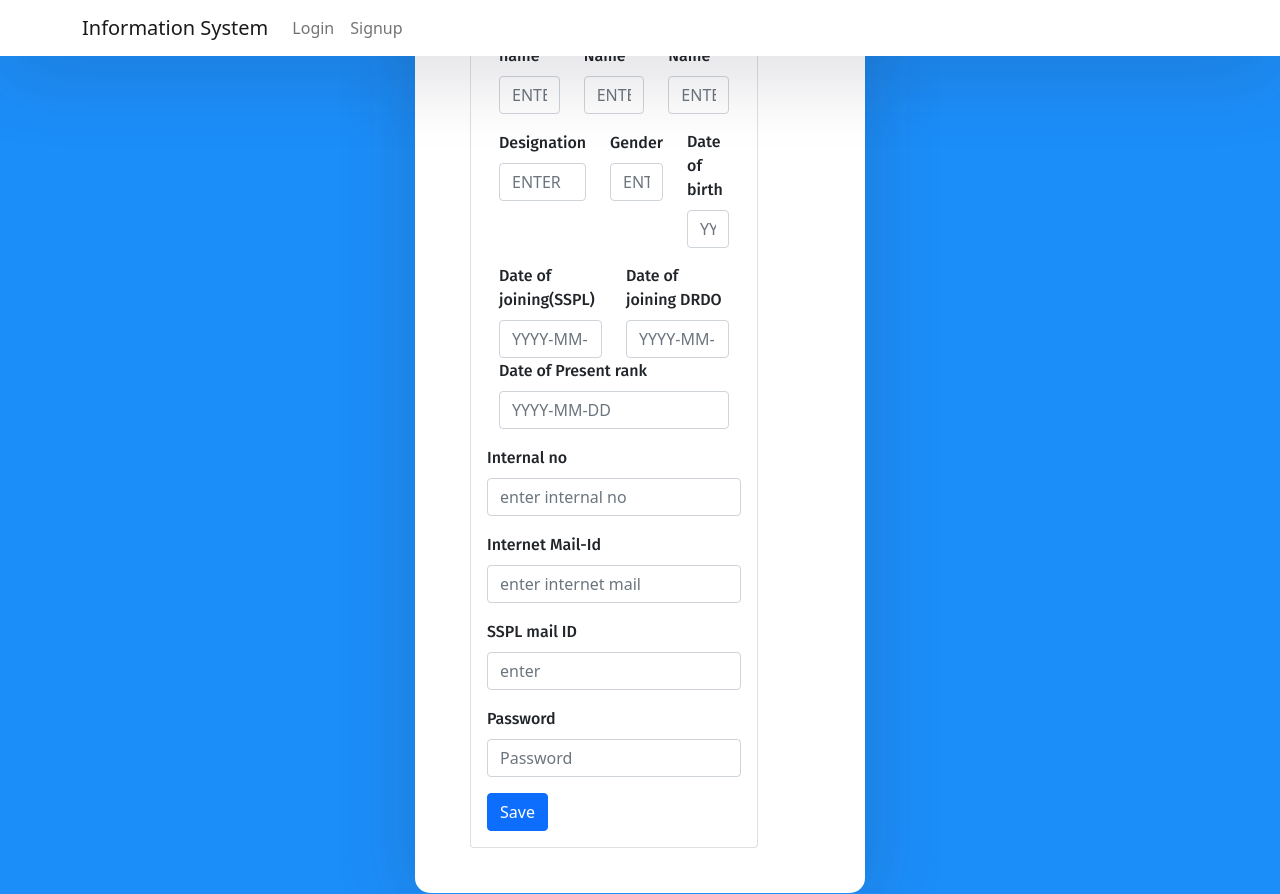
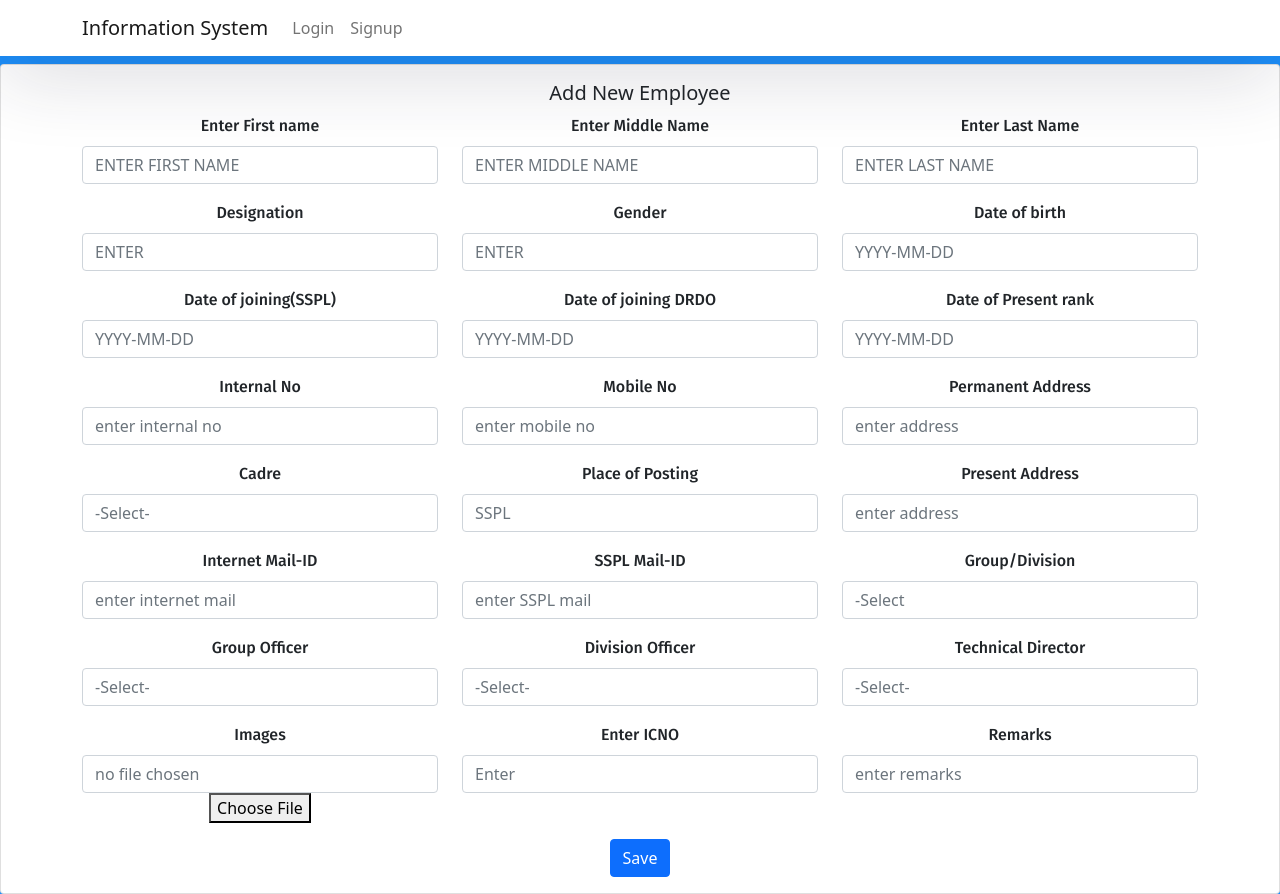
Before and after one commit to Pratibhaverma16/my-app, a React (Create React App) app: page /sign-up in a window 1280 px wide. Built offline with nearby package versions, Linux system fonts and the light colour scheme.

Commit message:
updated the signup component

```diff
--- a/src/App.js
+++ b/src/App.js
@@ -27,15 +27,23 @@ function App() {
         </div>
       </nav>
 
-      <div className="auth-wrapper">
-        <div className="auth-inner">
-          <Switch>
-            <Route exact path='/' component={Login} />
-            <Route path="/sign-in" component={Login} />
-            <Route path="/sign-up" component={Signup} />
-          </Switch>
-        </div>
-      </div>
+      <Switch>
+        <Route exact path='/'>
+          <div className="auth-wrapper">
+            <div className="auth-inner">
+              <Login />
+            </div>
+          </div>
+        </Route>
+        <Route path="/sign-in">
+          <div className="auth-wrapper">
+            <div className="auth-inner">
+              <Login />
+            </div>
+          </div>
+        </Route>
+        <Route path="/sign-up" component={Signup} />
+      </Switch>
     </div></Router>
   );
 }
--- a/src/components/SignupComponent.js
+++ b/src/components/SignupComponent.js
@@ -10,11 +10,13 @@ export default class Signup extends Component {
   render(){
 
     return (
-<Card style={{ width: '18rem' }}>
+<Card style={{ marginTop:'8vh'}}>
 
   <Card.Body>
     <Card.Title>Add New Employee</Card.Title>
     <Form>
+
+
   <Form.Group className="mb-3" controlId="formBasicEmail">
     <Container>
   <Row>
@@ -60,44 +62,80 @@ export default class Signup extends Component {
 
 
 
+  <Form.Group className="mb-3" controlId="formBasicEmail">
+    <Container>
+  <Row>
+    <Col><Form.Label>Internal No</Form.Label>
+    <Form.Control type="email" placeholder="enter internal no " /></Col>
+    <Col><Form.Label>Mobile No</Form.Label>
+    <Form.Control type="email" placeholder="enter mobile no" /></Col>
+    <Col><Form.Label>Permanent Address</Form.Label>
+    <Form.Control type="email" placeholder="enter address" /></Col>
+  </Row>
+</Container>
+  </Form.Group>
 
 
 
+  <Form.Group className="mb-3" controlId="formBasicEmail">
+    <Container>
+  <Row>
+    <Col><Form.Label>Cadre</Form.Label>
+    <Form.Control type="email" placeholder="-Select-" /></Col>
+    <Col><Form.Label>Place of Posting</Form.Label>
+    <Form.Control type="email" placeholder="SSPL" /></Col>
+    <Col><Form.Label>Present Address</Form.Label>
+    <Form.Control type="email" placeholder="enter address" /></Col>
+  </Row>
+</Container>
+  </Form.Group>
 
 
 
+  <Form.Group className="mb-3" controlId="formBasicEmail">
+    <Container>
+  <Row>
+    <Col><Form.Label>Internet Mail-ID</Form.Label>
+    <Form.Control type="email" placeholder="enter internet mail" /></Col>
+    <Col><Form.Label>SSPL Mail-ID</Form.Label>
+    <Form.Control type="email" placeholder="enter SSPL mail" /></Col>
+    <Col><Form.Label>Group/Division</Form.Label>
+    <Form.Control type="email" placeholder="-Select" /></Col>
+  </Row>
+</Container>
+  </Form.Group>
 
 
+
+  <Form.Group className="mb-3" controlId="formBasicEmail">
+    <Container>
+  <Row>
+    <Col><Form.Label>Group Officer</Form.Label>
+    <Form.Control type="email" placeholder="-Select-" /></Col>
+    <Col><Form.Label>Division Officer</Form.Label>
+    <Form.Control type="email" placeholder="-Select-" /></Col>
+    <Col><Form.Label>Technical Director</Form.Label>
+    <Form.Control type="email" placeholder="-Select-" /></Col>
+  </Row>
+</Container>
+  </Form.Group>
 
 
 
 
   <Form.Group className="mb-3" controlId="formBasicEmail">
-    <Form.Label>Internal no</Form.Label>
-    <Form.Control type="email" placeholder="enter internal no" />
-
+    <Container>
+  <Row>
+    <Col><Form.Label>Images</Form.Label>
+    <Form.Control type="email" placeholder="no file chosen" /><button>Choose File</button></Col>
+    <Col><Form.Label>Enter ICNO</Form.Label>
+    <Form.Control type="email" placeholder="Enter" /></Col>
+    <Col><Form.Label>Remarks</Form.Label>
+    <Form.Control type="email" placeholder="enter remarks" /></Col>
+  </Row>
+</Container>
   </Form.Group>
 
-  <Form.Group className="mb-3" controlId="formBasicEmail">
-    <Form.Label>Internet Mail-Id</Form.Label>
-    <Form.Control type="email" placeholder="enter internet mail" />
-
-  </Form.Group>
-
-
-
-  <Form.Group className="mb-3" controlId="formBasicEmail">
-    <Form.Label>SSPL mail ID</Form.Label>
-    <Form.Control type="email" placeholder="enter" />
-
-  </Form.Group>
-
-
-
-  <Form.Group className="mb-3" controlId="formBasicPassword">
-    <Form.Label>Password</Form.Label>
-    <Form.Control type="password" placeholder="Password" />
-  </Form.Group>
   <Form.Group className="mb-3" controlId="formBasicCheckbox">
 
   </Form.Group>
```
